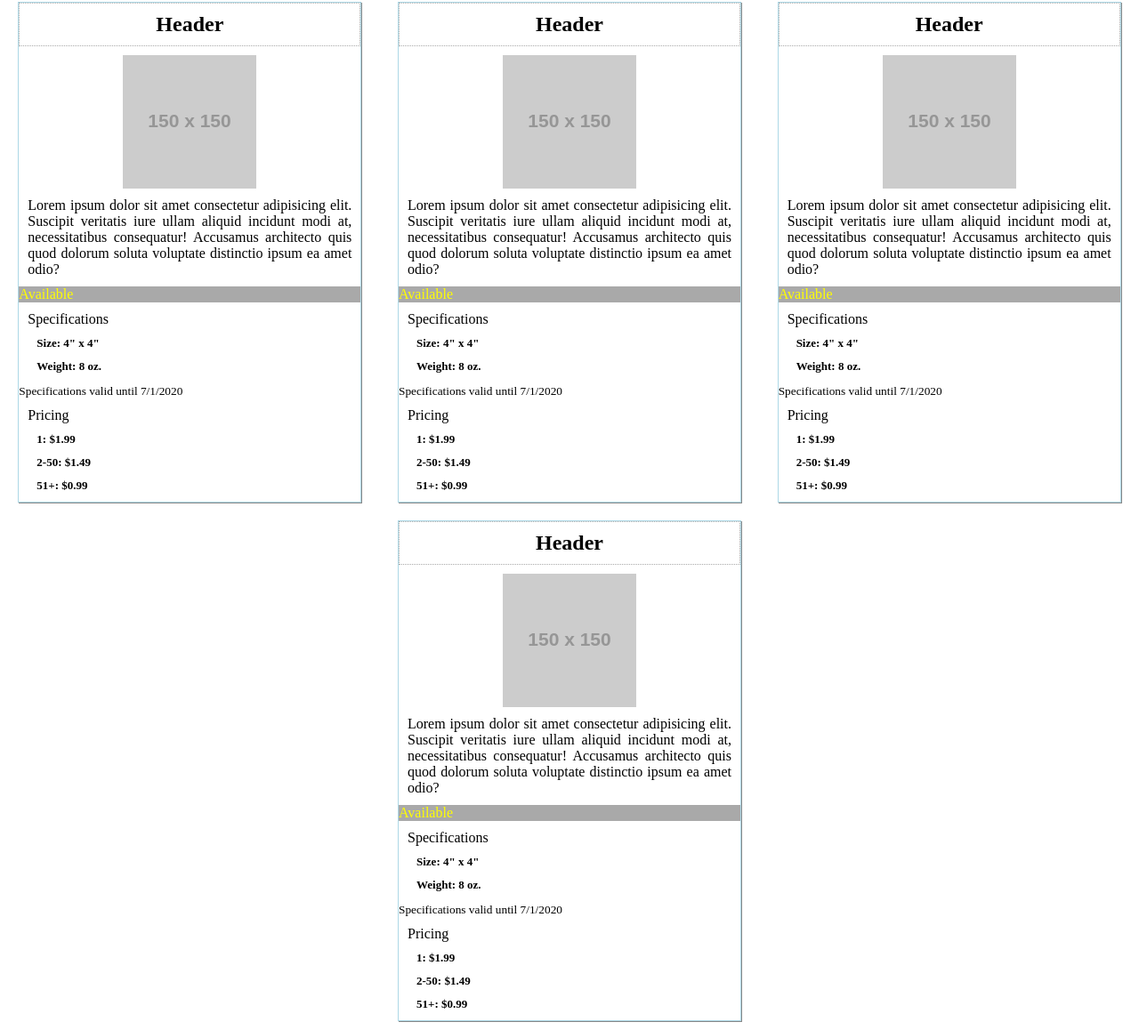
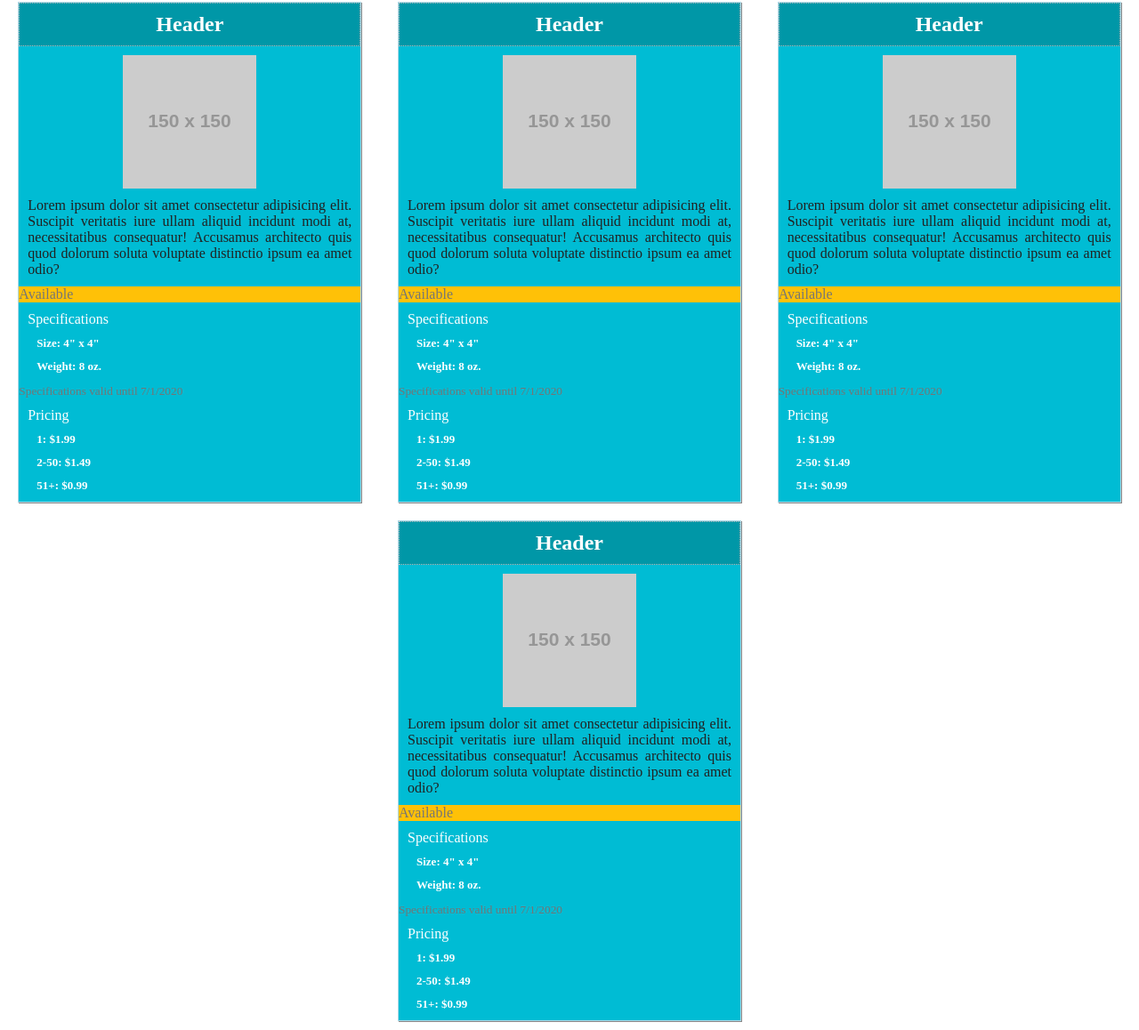
Before and after one commit to nswalters/product-cards, a plain HTML site: page index.html in a window 1280 px wide. Shown: the part 88-1246 px from the top of the page at 89% size. Drawn offline with Linux system fonts and the light colour scheme; placeholder pictures from the web are drawn by us.

Commit message:
Updated colors to match random selected template

```diff
--- a/index.html
+++ b/index.html
@@ -11,8 +11,8 @@
     <h1>Product Cards Starter Page</h1>
 
     <div class="container">
-      <div class="card">
-        <header class="title">
+      <div class="card default-primary-color">
+        <header class="title dark-primary-color divider-color text-primary-color">
           <h2>Header</h2>
         </header>
         <div class="section product">
@@ -22,29 +22,29 @@
               alt="150 by 150 placeholder image"
             />
           </div>
-          <p class="product-description">
+          <p class="product-description primary-text-color">
             Lorem ipsum dolor sit amet consectetur adipisicing elit. Suscipit
             veritatis iure ullam aliquid incidunt modi at, necessitatibus
             consequatur! Accusamus architecto quis quod dolorum soluta voluptate
             distinctio ipsum ea amet odio?
           </p>
-          <p class="product-availability">Available</p>
+          <p class="product-availability accent-color secondary-text-color">Available</p>
         </div>
-        <div class="section specifications">
+        <div class="section specifications text-primary-color">
           <header>Specifications</header>
           <p>Size: 4" x 4"</p>
           <p>Weight: 8 oz.</p>
-          <footer><small>Specifications valid until 7/1/2020</small></footer>
+          <footer class="secondary-text-color"><small>Specifications valid until 7/1/2020</small></footer>
         </div>
-        <div class="section pricing">
+        <div class="section pricing text-primary-color">
           <header>Pricing</header>
           <p>1: $1.99</p>
           <p>2-50: $1.49</p>
           <p>51+: $0.99</p>
         </div>
       </div>
-      <div class="card">
-        <header class="title">
+      <div class="card default-primary-color">
+        <header class="title dark-primary-color divider-color text-primary-color">
           <h2>Header</h2>
         </header>
         <div class="section product">
@@ -54,29 +54,29 @@
               alt="150 by 150 placeholder image"
             />
           </div>
-          <p class="product-description">
+          <p class="product-description primary-text-color">
             Lorem ipsum dolor sit amet consectetur adipisicing elit. Suscipit
             veritatis iure ullam aliquid incidunt modi at, necessitatibus
             consequatur! Accusamus architecto quis quod dolorum soluta voluptate
             distinctio ipsum ea amet odio?
           </p>
-          <p class="product-availability">Available</p>
+          <p class="product-availability accent-color secondary-text-color">Available</p>
         </div>
-        <div class="section specifications">
+        <div class="section specifications text-primary-color">
           <header>Specifications</header>
           <p>Size: 4" x 4"</p>
           <p>Weight: 8 oz.</p>
-          <footer><small>Specifications valid until 7/1/2020</small></footer>
+          <footer class="secondary-text-color"><small>Specifications valid until 7/1/2020</small></footer>
         </div>
-        <div class="section pricing">
+        <div class="section pricing text-primary-color">
           <header>Pricing</header>
           <p>1: $1.99</p>
           <p>2-50: $1.49</p>
           <p>51+: $0.99</p>
         </div>
       </div>
-      <div class="card">
-        <header class="title">
+      <div class="card default-primary-color">
+        <header class="title dark-primary-color divider-color text-primary-color">
           <h2>Header</h2>
         </header>
         <div class="section product">
@@ -86,29 +86,29 @@
               alt="150 by 150 placeholder image"
             />
           </div>
-          <p class="product-description">
+          <p class="product-description primary-text-color">
             Lorem ipsum dolor sit amet consectetur adipisicing elit. Suscipit
             veritatis iure ullam aliquid incidunt modi at, necessitatibus
             consequatur! Accusamus architecto quis quod dolorum soluta voluptate
             distinctio ipsum ea amet odio?
           </p>
-          <p class="product-availability">Available</p>
+          <p class="product-availability accent-color secondary-text-color">Available</p>
         </div>
-        <div class="section specifications">
+        <div class="section specifications text-primary-color">
           <header>Specifications</header>
           <p>Size: 4" x 4"</p>
           <p>Weight: 8 oz.</p>
-          <footer><small>Specifications valid until 7/1/2020</small></footer>
+          <footer class="secondary-text-color"><small>Specifications valid until 7/1/2020</small></footer>
         </div>
-        <div class="section pricing">
+        <div class="section pricing text-primary-color">
           <header>Pricing</header>
           <p>1: $1.99</p>
           <p>2-50: $1.49</p>
           <p>51+: $0.99</p>
         </div>
       </div>
-      <div class="card">
-        <header class="title">
+      <div class="card default-primary-color">
+        <header class="title dark-primary-color divider-color text-primary-color">
           <h2>Header</h2>
         </header>
         <div class="section product">
@@ -118,21 +118,21 @@
               alt="150 by 150 placeholder image"
             />
           </div>
-          <p class="product-description">
+          <p class="product-description primary-text-color">
             Lorem ipsum dolor sit amet consectetur adipisicing elit. Suscipit
             veritatis iure ullam aliquid incidunt modi at, necessitatibus
             consequatur! Accusamus architecto quis quod dolorum soluta voluptate
             distinctio ipsum ea amet odio?
           </p>
-          <p class="product-availability">Available</p>
+          <p class="product-availability accent-color secondary-text-color">Available</p>
         </div>
-        <div class="section specifications">
+        <div class="section specifications text-primary-color">
           <header>Specifications</header>
           <p>Size: 4" x 4"</p>
           <p>Weight: 8 oz.</p>
-          <footer><small>Specifications valid until 7/1/2020</small></footer>
+          <footer class="secondary-text-color"><small>Specifications valid until 7/1/2020</small></footer>
         </div>
-        <div class="section pricing">
+        <div class="section pricing text-primary-color">
           <header>Pricing</header>
           <p>1: $1.99</p>
           <p>2-50: $1.49</p>
--- a/main.css
+++ b/main.css
@@ -67,3 +67,30 @@ body h1 {
   color: yellow;
   margin: 0 !important;
 }
+
+/* Palette generated by Material Palette - materialpalette.com/cyan/amber */
+
+.dark-primary-color {
+  background: #0097a7;
+}
+.default-primary-color {
+  background: #00bcd4;
+}
+.light-primary-color {
+  background: #b2ebf2;
+}
+.text-primary-color {
+  color: #ffffff;
+}
+.accent-color {
+  background: #ffc107;
+}
+.primary-text-color {
+  color: #212121;
+}
+.secondary-text-color {
+  color: #757575;
+}
+.divider-color {
+  border-color: #bdbdbd;
+}
```
